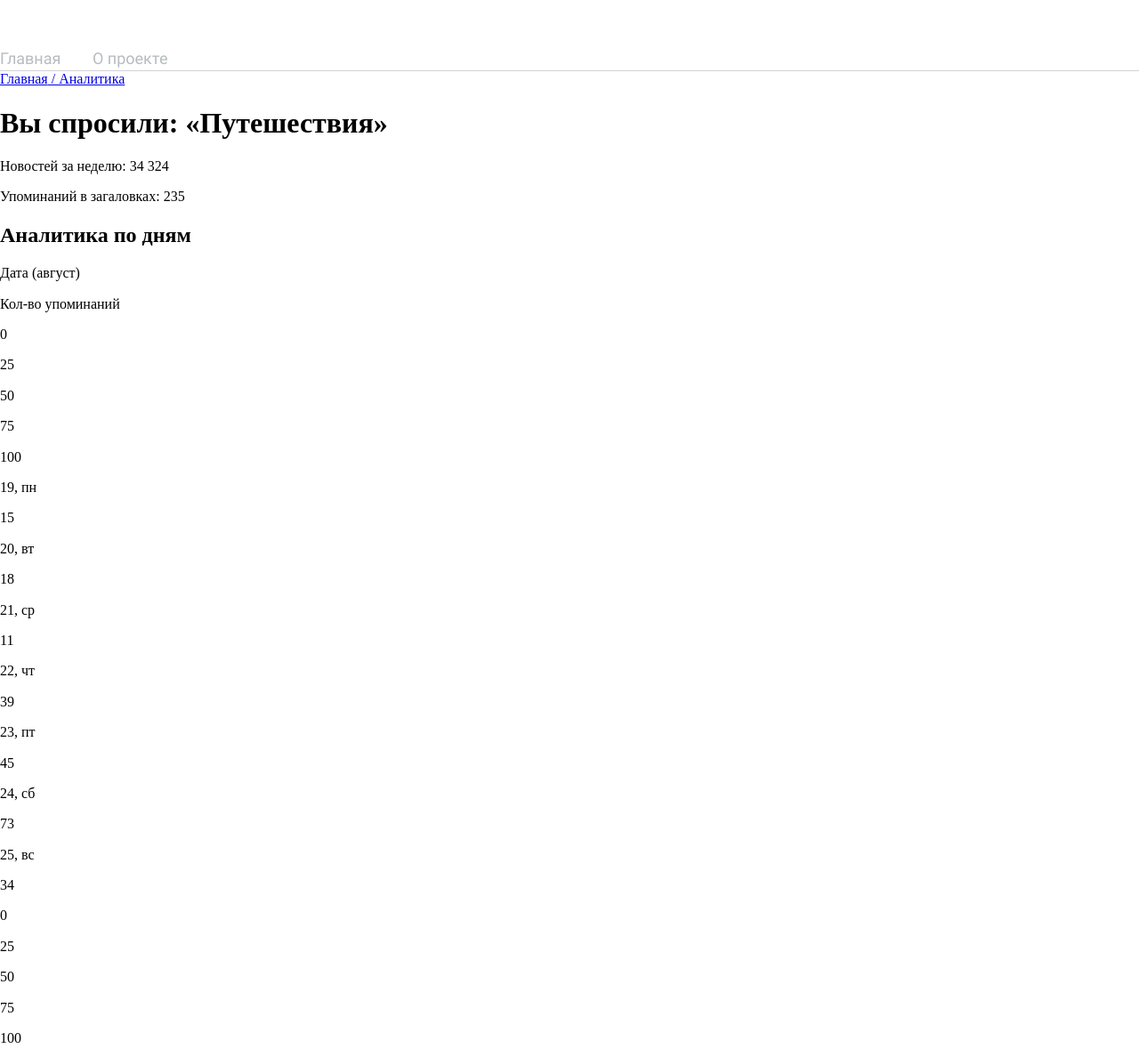
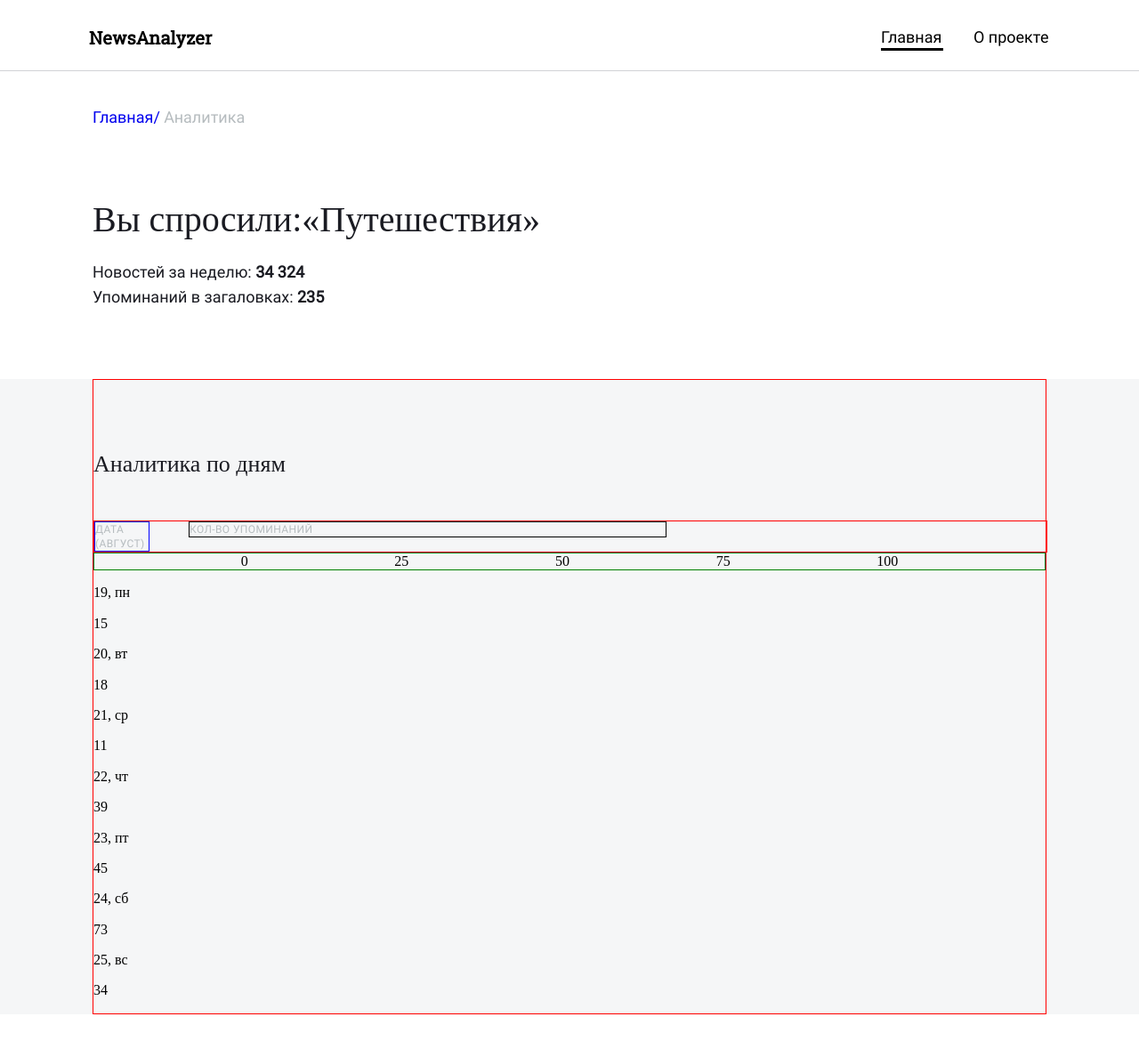
Before and after one commit to bortsg/DiplomProject, a website built with webpack: page src/analytics.html in a window 1280 px wide. Shown: the top 1179 px of the page at 89% size. Built offline with nearby package versions, Linux system fonts and the light colour scheme.

Commit message:
analytics.html started

```diff
--- a/src/analytics.html
+++ b/src/analytics.html
@@ -11,106 +11,65 @@
 <body>
 
   <div class="page">
-    <header class="header header_analytics">
-      <div class="header__content">
-        <a href="./index.html" class="header__logo">NewsAnalyzer</a>
+    <header class="header analytics">
+      <a href="" class="header__logo analytics">NewsAnalyzer</a>
       <div class="header__links">
-          <a href="./index.html" class="header__link">Главная</a>
-          <a href="./about.html" class="header__link header__link_about">О проекте</a>
-        </div>
+        <a href="./index.html" class="about header__link header__link_main header__link_state_active">Главная</a>
+        <a href="./about.html" class="about header__link header__link_about header__link_state_inactive ">О проекте</a>
       </div>
     </header>
 
-    <nav class="nav">
-      <a href="./index.html" class="nav__link">Главная</a><a href="./analytics.html" class="nav__link nav__link_slash"> / Аналитика</a>
+    <nav class="analytics__links">
+      <a href="./index.html" class="analytics__link analytics__link_state_active">Главная/</a>
+      <a href="./analytics.html" class="analytics__link analytics__link_state_inactive">Аналитика</a>
     </nav>
 
 
-    <section class="weekly">
-      <div class="weekly__content">
-        <h1 class="weekly__title">Вы спросили: «Путешествия»</h1>
-        <p class="weekly__text">Новостей за неделю: <span class="weekly__number">34 324</span></p>
-        <p class="weekly__text">Упоминаний в загаловках: <span class="weekly__number">235</span></p>
-      </div>
+    <section class="analytics__summary">
+      <h1 class="analytics__title">Вы спросили:<span class="analytics__theme">«Путешествия»</span> </h1>
+      <p class="analytics__per-week">Новостей за неделю: <span class="analytics__per-week analytics__per-week_volume">34 324</span></p>
+      <p class="analytics__mentions">Упоминаний в загаловках: <span class="analytics__mentions analytics__mentions_volume">235</span></p>
     </section>
 
 
-    <section class="daily">
-      <div class="daily__content">
-        <h2 class="daily__title">Аналитика по дням</h2>
+    <section class="diagram">
+      <div class="diagram__wrap">
+        <h2 class="diagram__title">Аналитика по дням</h2>
 
-        <div class="daily__table">
-          <div class="daily__axis">
-            <p class="daily__name">Дата (август)</p>
-            <p class="daily__name daily__name_ox">Кол-во упоминаний</p>
+        <div class="diagram__coordinate-axis">
+          <p class="diagram__column-name">Дата (август)</p>
+          <p class="diagram__row-name">Кол-во упоминаний</p>
         </div>
 
-          <div class="daily__ox-value">
-            <p class="daily__number-ox">0</p>
-            <p class="daily__number-ox">25</p>
-            <p class="daily__number-ox">50</p>
-            <p class="daily__number-ox">75</p>
-            <p class="daily__number-ox">100</p>
-          </div>
+        <div class="diagram__row-values">
+          <p class="diagram__row-value">0</p>
+          <p class="diagram__row-value">25</p>
+          <p class="diagram__row-value">50</p>
+          <p class="diagram__row-value">75</p>
+          <p class="diagram__row-value">100</p>
         </div>
 
-        <div class="table">
-          <div class="table__graph">
-            <p class="table__date">19, пн</p>
-            <div class="table__progress table__progress_mon">
-              <p class="table__value">15</p>
-            </div>
-          </div>
+        <div class="chart">
+          <p class="chart__date">19, пн</p>
+          <p class="chart__value">15</p>
 
-          <div class="table__graph">
-            <p class="table__date">20, вт</p>
-            <div class="table__progress table__progress_tue">
-              <p class="table__value">18</p>
-            </div>
-          </div>
+          <p class="chart__date">20, вт</p>
+          <p class="chart__value">18</p>
 
-          <div class="table__graph">
-            <p class="table__date">21, ср</p>
-            <div class="table__progress table__progress_wed">
-              <p class="table__value">11</p>
-            </div>
-          </div>
+          <p class="chart__date">21, ср</p>
+          <p class="chart__value">11</p>
 
-          <div class="table__graph">
-            <p class="table__date">22, чт</p>
-            <div class="table__progress table__progress_thu">
-              <p class="table__value">39</p>
-            </div>
-          </div>
+          <p class="chart__date">22, чт</p>
+          <p class="chart__value">39</p>
 
-          <div class="table__graph">
-            <p class="table__date">23, пт</p>
-            <div class="table__progress table__progress_fri">
-              <p class="table__value">45</p>
-            </div>
-          </div>
+          <p class="chart__date">23, пт</p>
+          <p class="chart__value">45</p>
 
-          <div class="table__graph">
-            <p class="table__date">24, сб</p>
-            <div class="table__progress table__progress_sat">
-              <p class="table__value">73</p>
-            </div>
-          </div>
+          <p class="chart__date">24, сб</p>
+          <p class="chart__value">73</p>
 
-          <div class="table__graph">
-            <p class="table__date">25, вс</p>
-            <div class="table__progress table__progress_sun">
-              <p class="table__value">34</p>
-            </div>
-          </div>
-        </div>
-
-        <div class="daily__ox-value">
-          <p class="daily__number-ox">0</p>
-          <p class="daily__number-ox">25</p>
-          <p class="daily__number-ox">50</p>
-          <p class="daily__number-ox">75</p>
-          <p class="daily__number-ox">100</p>
+          <p class="chart__date">25, вс</p>
+          <p class="chart__value">34</p>
         </div>
 
       </div>
@@ -118,36 +77,20 @@
 
 
     <footer class="footer">
-      <div class="footer__content">
-        <p class="footer__copyrights">© 2019  Supersite</p>
-        <div class="footer__links">
-          <a href="./index.html" class="footer__link">Главная</a>
-          <a href="./about.html" class="footer__link">О проекте</a>
-          <a href="https://praktikum.yandex.ru" class="footer__link">Яндекс.Практикум</a>
-        </div>
+      <a href="" class="footer__copyright">&copy;2019 Supersite</a>
+
+      <!-- <div class="footer__navigation"> -->
+      <ul class="footer__navigation">
+        <li> <a href="./index.html" class="footer__links footer__links_main">Главная</a> </li>
+        <li> <a href="./about.html" class="footer__links footer__links_about">О проекте</a> </li>
+        <li> <a href="https://praktikum.yandex.ru" class="footer__links footer__links_company">Яндекс.Практикум</a> </li>
+      </ul>
+      <!-- </div> -->
 
       <div class="footer__icons">
-          <a href="https://github.com" class="footer__icon">
-            <svg class="footer__icon_gh" width="24" height="24" viewBox="0 0 24 24" xmlns="http://www.w3.org/2000/svg">
-              <path fill-rule="evenodd" clip-rule="evenodd" d="M11.9998 1.89453C6.41678 1.89453 1.89453 6.42298 1.89453 11.9998C1.89453 16.4662 4.7915 20.2503 8.80507 21.5902C9.30754 21.6832 9.49364 21.3731 9.49364 21.1001C9.49364 20.8582 9.48744 20.2254 9.48123 19.3818C6.67111 19.9897 6.07559 18.0295 6.07559 18.0295C5.61654 16.8632 4.95278 16.5531 4.95278 16.5531C4.03469 15.9265 5.02102 15.9389 5.02102 15.9389C6.03217 16.0134 6.57186 16.9811 6.57186 16.9811C7.47135 18.5257 8.93534 18.0791 9.51225 17.8185C9.6053 17.1672 9.86584 16.7205 10.1512 16.4662C7.90558 16.2119 5.54831 15.3434 5.54831 11.4725C5.54831 10.3683 5.93912 9.46883 6.59047 8.76164C6.48501 8.50731 6.13762 7.47755 6.68972 6.088C6.68972 6.088 7.53958 5.81505 9.46882 7.12396C10.2753 6.90064 11.1375 6.78898 11.9998 6.78277C12.8559 6.78898 13.7243 6.90064 14.5308 7.12396C16.46 5.81505 17.3099 6.088 17.3099 6.088C17.862 7.47755 17.5146 8.50731 17.4091 8.76164C18.0543 9.46883 18.4451 10.3683 18.4451 11.4725C18.4451 15.3558 16.0816 16.2057 13.8298 16.46C14.1896 16.7702 14.5184 17.3905 14.5184 18.3334C14.5184 19.6857 14.5059 20.7713 14.5059 21.1063C14.5059 21.3793 14.6858 21.6894 15.2007 21.5902C19.2143 20.2503 22.1051 16.4662 22.1051 12.006C22.1051 6.42298 17.5828 1.89453 11.9998 1.89453Z"/>
-            </svg>
-          </a>
-
-          <a href="https://facebook.com" class="footer__icon">
-            <svg class="footer__icon_fb" width="24" height="24" viewBox="0 0 24 24" xmlns="http://www.w3.org/2000/svg">
-              <g clip-path="url(#clip0)">
-                <path d="M20.8958 2H3.10417C2.49417 2 2 2.49417 2 3.10417V20.8967C2 21.5058 2.49417 22 3.10417 22H12.6833V14.255H10.0767V11.2367H12.6833V9.01083C12.6833 6.4275 14.2608 5.02083 16.5658 5.02083C17.67 5.02083 18.6183 5.10333 18.895 5.14V7.84L17.2967 7.84083C16.0433 7.84083 15.8008 8.43667 15.8008 9.31V11.2375H18.79L18.4008 14.2558H15.8008V22H20.8975C21.5058 22 22 21.5058 22 20.8958V3.10417C22 2.49417 21.5058 2 20.8958 2V2Z"/>
-              </g>
-              <defs>
-                <clipPath id="clip0">
-                  <rect width="20" height="20" fill="white" transform="translate(2 2)"/>
-                </clipPath>
-              </defs>
-            </svg>
-          </a>
+        <a href="https://github.com" class="footer__icons footer__icons_gh"> </a>
+        <a href="https://facebook.com" class="footer__icons footer__icons_fb"> </a>
       </div>
-      </div>
-
     </footer>
 
     </div>
--- /dev/null
+++ b/src/blocks/analytics/analytics.css
@@ -0,0 +1,83 @@
+.analytics {
+  color: black;
+  max-width: 1440px;
+}
+
+.analytics__links {
+  width: 712px;
+  height: 24px;
+  margin-top: 40px;
+  margin-left: 104px;
+
+
+  font-family: Roboto;
+  font-style: normal;
+  font-weight: normal;
+  font-size: 18px;
+  line-height: 24px;
+  color: #1A1B22;
+
+}
+
+.analytics__link {
+  text-decoration: none;
+}
+
+.analytics__link_state_active {
+  /* border-bottom: 3px solid; */
+  /* text-decoration: none; */
+}
+
+.analytics__link_state_inactive {
+  color: #B6BCBF;
+}
+
+.analytics__summary {
+  margin-left: 104px;
+}
+
+.analytics__title {
+  font-family: Roboto Slab;
+  font-style: normal;
+  font-weight: normal;
+  font-size: 40px;
+  line-height: 46px;
+  color: #1A1B22;
+  margin-top: 80px;
+  margin-bottom: 24px;
+}
+
+.analytics__per-week {
+  font-family: Roboto;
+  font-style: normal;
+  font-weight: normal;
+  font-size: 18px;
+  line-height: 24px;
+  color: #1A1B22;
+  margin-top: 0;
+  margin-bottom: 4px;
+}
+
+.analytics__per-week_volume {
+  font-family: Roboto;
+  font-style: normal;
+  font-weight: bold;
+  font-size: 18px;
+  line-height: 24px;
+  color: #1A1B22;
+}
+
+.analytics__mentions {
+  font-family: Roboto;
+  font-style: normal;
+  font-weight: normal;
+  font-size: 18px;
+  line-height: 24px;
+  color: #1A1B22;
+  margin-top: 0;
+  margin-bottom: 80px;
+}
+
+.analytics__mentions_volume {
+  font-weight: bold;
+}
--- /dev/null
+++ b/src/blocks/diagram/diagram.css
@@ -0,0 +1,86 @@
+.diagram {
+
+  background: #F5F6F7;
+}
+
+.diagram__wrap {
+  margin: 0 104px 80px 104px;
+  padding-top: 80px;
+  border: 1px solid red;
+}
+
+.diagram__title {
+  margin-top: 0;
+  margin-bottom: 0;
+  font-family: Roboto Slab;
+  font-style: normal;
+  font-weight: normal;
+  font-size: 26px;
+  line-height: 30px;
+  color: #1A1B22;
+
+  width: 100%;
+}
+
+.diagram__coordinate-axis {
+  width: 100%;
+  /* height: 50px; */
+  margin-top: 48px;
+  display: flex;
+  flex-direction: row;
+  border: 1px solid red;
+}
+
+.diagram__column-name {
+  text-transform: uppercase;
+  font-family: Roboto;
+  font-style: normal;
+  font-weight: normal;
+  font-size: 12px;
+  line-height: 16px;
+  letter-spacing: 0.4px;
+  color: #B6BCBF;
+  width: 60px ;
+  margin-top: 0;
+  margin-bottom: 0;
+  margin-right: 44px;
+  border: 1px solid blue;
+
+  /* height: 40px; */
+  height: 100%;
+  text-align: start;
+  /* display: inline; */
+}
+
+.diagram__row-name {
+  text-transform: uppercase;
+  font-family: Roboto;
+  font-style: normal;
+  font-weight: normal;
+  font-size: 12px;
+  line-height: 16px;
+  letter-spacing: 0.4px;
+  color: #B6BCBF;
+
+  width: 50%;
+  height: 100%;
+  margin-left: 0;
+  margin-top: 0;
+  margin-bottom: 0;
+  border: 1px solid black;
+  /* display: inline; */
+}
+
+.diagram__row-values {
+  display: flex;
+  flex-direction: row;
+  justify-content: space-evenly;
+  width: calc((100%-104px)/4);
+  border: 1px solid green;
+}
+
+.diagram__row-value {
+  margin-top: 0;
+  margin-bottom: 0;
+
+}
--- a/src/pages/index.css
+++ b/src/pages/index.css
@@ -15,4 +15,6 @@
 @import url('../blocks/not-found/not-found.css');
 @import url('../blocks/commit-story/commit-story.css');
 @import url('../blocks/glide/glide.css');
-@import url('../blocks/phrase-block/phrase-block.css')
+@import url('../blocks/phrase-block/phrase-block.css');
+@import url('../blocks/analytics/analytics.css');
+@import url('../blocks/diagram/diagram.css');
```
Also changed, not shown: src/about.html (+2 -2 lines). Lines whose indentation alone changed are shown as unchanged.
